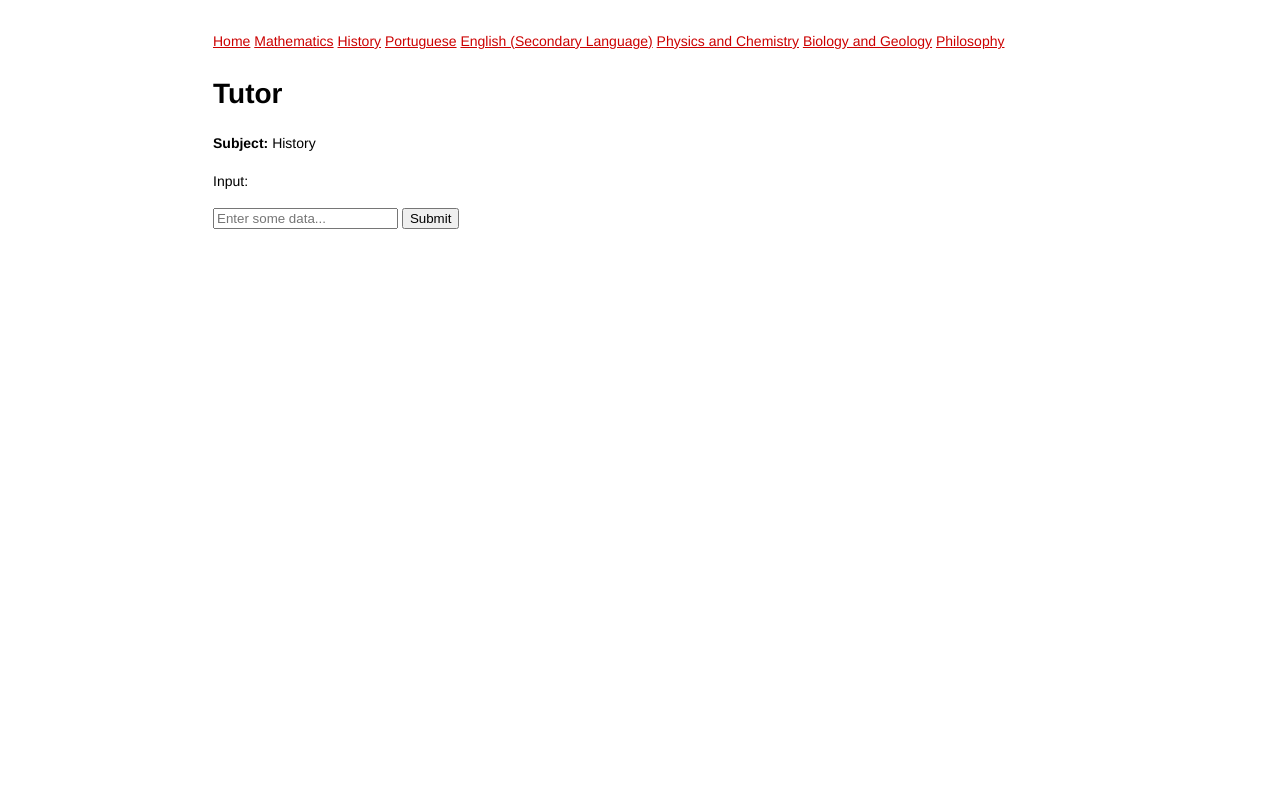
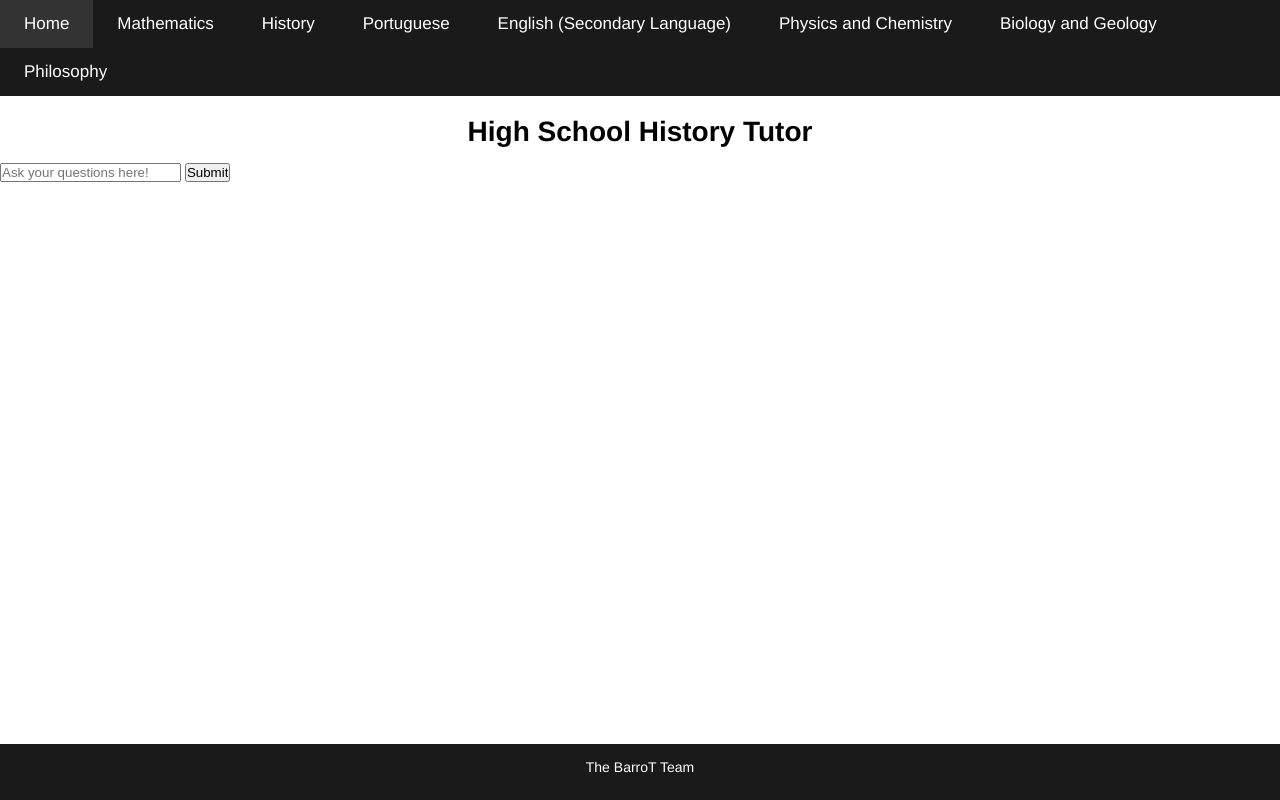
Before and after one commit to barbara-san/sword-ai-challenge-2023, a Flask app: page /History in a window 1280 px wide. Run offline with Flask 3, Linux system fonts and the light colour scheme.

Commit message:
Add footer

```diff
--- a/static/style.css
+++ b/static/style.css
@@ -1,26 +1,13 @@
+* {
+    box-sizing: border-box;
+    margin: 0;
+    padding: 0;
+}
+
 body {
     font-family: Helvetica, arial, sans-serif;
     font-size: 14px;
-    line-height: 1.6;
-    padding-top: 10px;
-    padding-bottom: 10px;
     background-color: white;
-    padding: 30px;
-}
-
-a {
-    color: #4183C4;
-}
-
-a.anchor {
-    display: block;
-    padding-left: 30px;
-    margin-left: -30px;
-    cursor: pointer;
-    position: absolute;
-    top: 0;
-    left: 0;
-    bottom: 0;
 }
 
 h1,
@@ -106,13 +51,56 @@ ul :first-child {
     margin-top: 0;
 }
 
-@media screen and (min-width: 914px) {
-    body {
-        width: 854px;
-        margin: 0 auto;
-    }
+
+nav {
+    overflow: hidden;
+    background-color: #1a1a1a;
+    top: 0;
+    width: 100%;
+    font-size: 17px;
 }
 
 nav a {
-    color: #cc0000;
+    overflow: hidden;
+    background-color: inherit;
+    color: inherit;
+    text-decoration: none;
+    float: left;
+    display: block;
+    color: white;
+    text-align: center;
+    padding: 14px 24px;
+    text-decoration: none;
 }
+
+nav a:hover {
+    background-color: #333333;
+}
+
+footer {
+    position: absolute;
+    bottom: 0;
+    width: 100%;
+    overflow: hidden;
+    background-color: #1a1a1a;
+    display: block;
+    color: white;
+    text-decoration: none;
+    text-align: center;
+    font-size: 20px;
+    letter-spacing: 8px;
+}
+
+footer p {
+    overflow: hidden;
+    background-color: #1a1a1a;
+    color: white;
+    text-align: center;
+    font-size: 14px;
+    letter-spacing: normal;
+    padding-bottom: 10px;
+}
+
+header, title, p form {
+    text-align: center;
+}
--- a/templates/base.html
+++ b/templates/base.html
@@ -17,3 +17,6 @@
   </header>
   {% block content %}{% endblock %}
 </section>
+<footer>
+  <p>The BarroT Team</p>
+</footer>
--- a/templates/subject.html
+++ b/templates/subject.html
@@ -1,20 +1,17 @@
 {% extends 'base.html' %}
 
 {% block header %}
-<h1>{% block title %}Tutor{% endblock %}</h1>
+<h1>{% block title %}High School {{ subject }} Tutor{% endblock %}</h1>
 {% endblock %}
 
 {% block content %}
-<p>
-  <b>Subject: </b>{{ subject }}
-</p>
 <p>{{ conversation | safe }}</p>
 
 
-<p>Input:
+<p>
   <form method="POST">
-    <input type="text" name="data" placeholder="Enter some data...">
-    <input type="submit">
+    <input type="text" name="data" placeholder="Ask your questions here!">
+    <input type="submit" placeholder="enter">
   </form>
 </p>
 
```
Also changed, not shown: other parts of static/style.css (+0 -42 lines).
